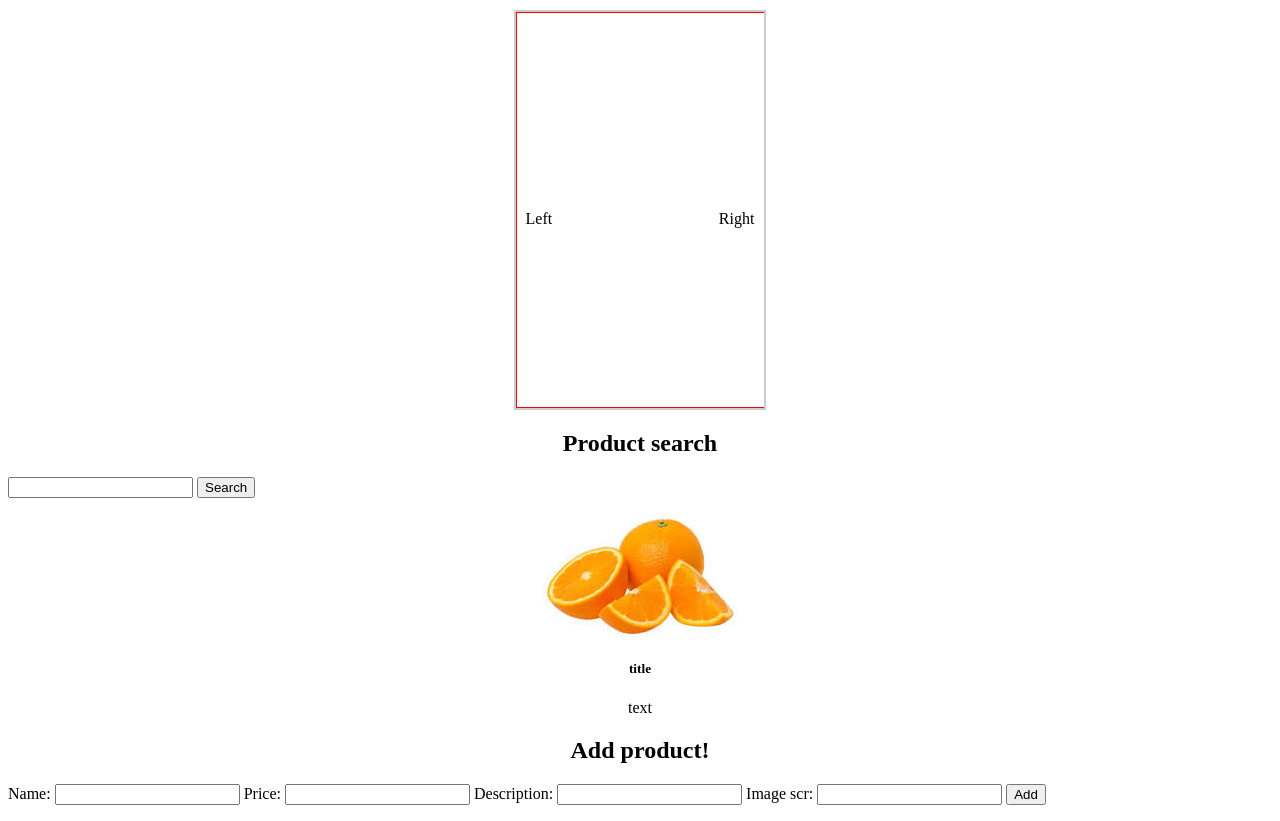
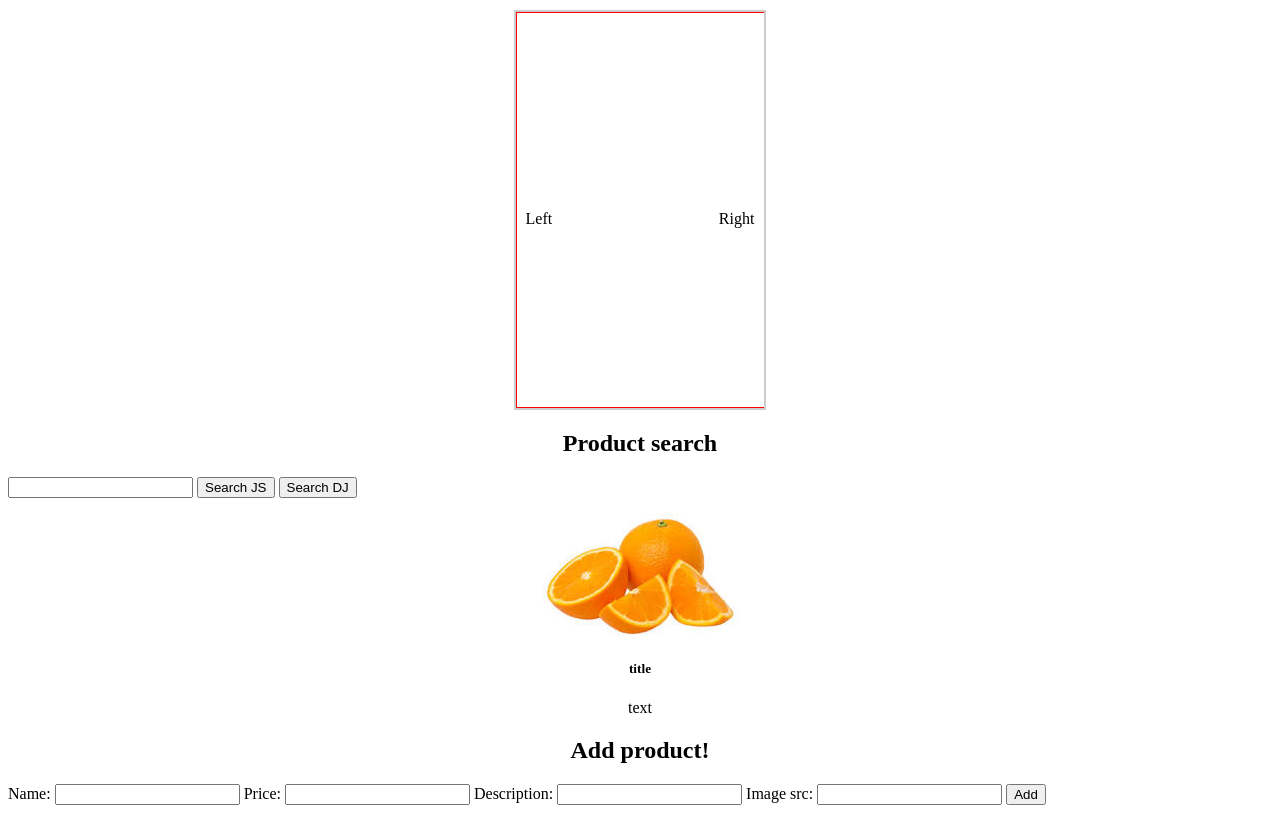
Before and after one commit to Strzelc/MultiPurpose, a Django app: page /blog/search in a window 1280 px wide. Run offline with Django 3.2, Linux system fonts and the light colour scheme.

Commit message:
resolved bug with searching product API

```diff
--- a/API/views.py
+++ b/API/views.py
@@ -24,13 +24,10 @@ def getCardData(request):
 @api_view(['POST'])
 def searchForProduct(request):
     if (request.method=='POST'):
-        print(str(request.POST))
+        print("req.POST: \n"+str(request.POST))
         form = ProductSearchForm(request.POST)
-        print(str(form))
-        #foundProducts = Product.objects.filter(name__contains=form.data['input-product-name'])
-        productsData={"image_source":[],"name":[],"description":[],"price":[]}
+        print("form: \n"+ str(form))
 
-        return Response(productsData)
     else:
         return Response()
 
--- a/blog/static/productSearching.js
+++ b/blog/static/productSearching.js
@@ -1,10 +1,9 @@
 const APIurl2 = "../API/product-search";
-const SearchForm = document.querySelector('#formElem');
 
 function searchForProduct(form) {
-
+  console.log(form);
   fetch(url=APIurl2,{method: "POST", body:JSON.stringify({
-    body:document.querySelector('#input-form-product-name')
+    form
 
   }),
   headers: {
@@ -18,6 +17,19 @@ function searchForProduct(form) {
       createProductsCards(data);
     })
 
+};
+
+function createProductsCards(cardsProperties) {
+  if (cardsProperties == null) {
+    const card = CreateOneSliderPanel(ImgsRootPath + "default.jpg", "Title", "Lorem ipsum");
+    SearchForm.appendChild(card);
+  }
+  else {
+    cardsProperties.forEach(element => {
+      const card = CreateOneSliderPanel(element[0], element[1], element[2]);
+      SearchForm.appendChild(card);
+    });
+  }
 };
 
 function createOneProductCard(cardImageSource, cardTitleText, cardTextText) {
@@ -42,20 +54,3 @@ function createOneProductCard(cardImageSource, cardTitleText, cardTextText) {
 
   return card;
 };
-
-function createProductsCards(cardsProperties) {
-  if (cardsProperties == null) {
-    const card = CreateOneSliderPanel(ImgsRootPath + "default.jpg", "Title", "Lorem ipsum");
-    SearchForm.appendChild(card);
-  }
-  else {
-    cardsProperties.forEach(element => {
-      const card = CreateOneSliderPanel(element[0], element[1], element[2]);
-      SearchForm.appendChild(card);
-    });
-  }
-};
-
-/////////////////////////////////
-//Execution starts here
-//make button OnClick haandler which handles submiting form
--- a/blog/templates/productSearching.html
+++ b/blog/templates/productSearching.html
@@ -14,7 +14,8 @@
                 <form method="post" action="../API/product-search" id="formElem">
                     <input type="text" id="input-form-product-name" name = "input-product-name">
 
-                    <button type="button" onclick="searchForProduct(formElem)">Search</button>
+                    <button type="button" onclick="searchForProduct(formElem)">Search JS</button>
+                    <button type="submit" >Search DJ</button>
                 </form>
                 <section class="searching-result">
                     <div class="standard-card">
@@ -32,7 +33,7 @@
                     <input type="text" name="input-product-price" id="">
                     <label for="">Description:</label>
                     <input type="text" name="input-product-description" id="">
-                    <label for="">Image scr:</label>
+                    <label for="">Image src:</label>
                     <input type="text" name="input-product-image-source" id="">
                     <button type="submit">Add</button>
                 </form>
```
